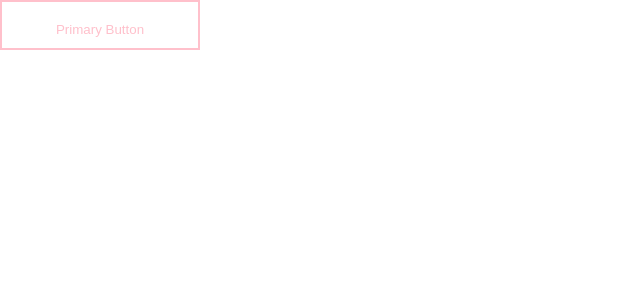
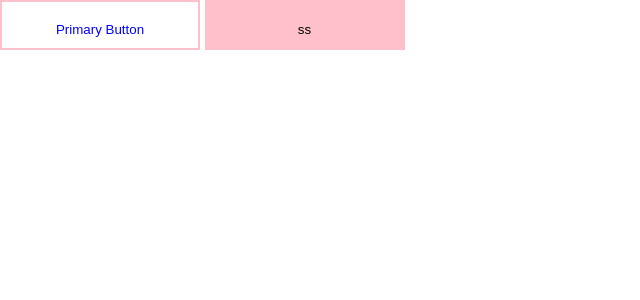
Before and after one commit to abdurahmanselmanovic/it-camp, a React (Create React App) app in the folder nitshop/: page / in a window 1280 px wide. Shown: the top 300 px of the page, without its empty margins (0-640 px from the left). Built offline with nearby package versions, Linux system fonts and the light colour scheme.

Commit message:
styled-components

```diff
--- a/nitshop/src/App.jsx
+++ b/nitshop/src/App.jsx
@@ -4,7 +4,12 @@ import GridCmp from "./components/Grid/GridCmp";
 import PrimaryButton from "./components/PrimaryButton/PrimaryButton";
 
 const App = () => {
-	return <PrimaryButton>Primary Button</PrimaryButton>;
+	return (
+		<div>
+			<PrimaryButton primary>Primary Button</PrimaryButton>{" "}
+			<PrimaryButton>ss</PrimaryButton>
+		</div>
+	);
 };
 
 export default App;
--- a/nitshop/src/components/PrimaryButton/PrimaryButton.jsx
+++ b/nitshop/src/components/PrimaryButton/PrimaryButton.jsx
@@ -3,12 +3,11 @@ import styled from "styled-components";
 
 const PrimaryButton = styled.button`
 	border: 2px solid pink;
-	color: pink;
+	color: ${(props) => (props.primary ? "blue" : "black")};
 	width: 200px;
 	height: 50px;
-	background-color: white;
+	background-color: ${(props) => (props.primary ? "white" : "pink")};
 	padding: 20px;
-	font-family: Arial, Helvetica, sans-serif;
 `;
 
 export default PrimaryButton;
```
